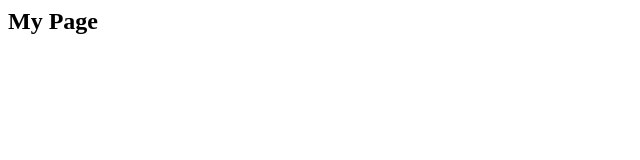
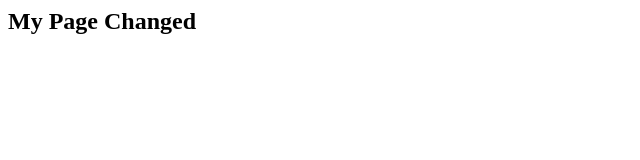
Before and after one commit to marceloatmartins/using_git_easy, a plain HTML site: page index.html in a window 1280 px wide. Shown: the whole page, without its empty margins (0-640 px from the left). Drawn offline with Linux system fonts and the light colour scheme.

Commit message:
Update index.html macmar

```diff
--- a/index.html
+++ b/index.html
@@ -1 +1 @@
-<h2>My Page</h2>
+<h2>My Page Changed</h2>
```
